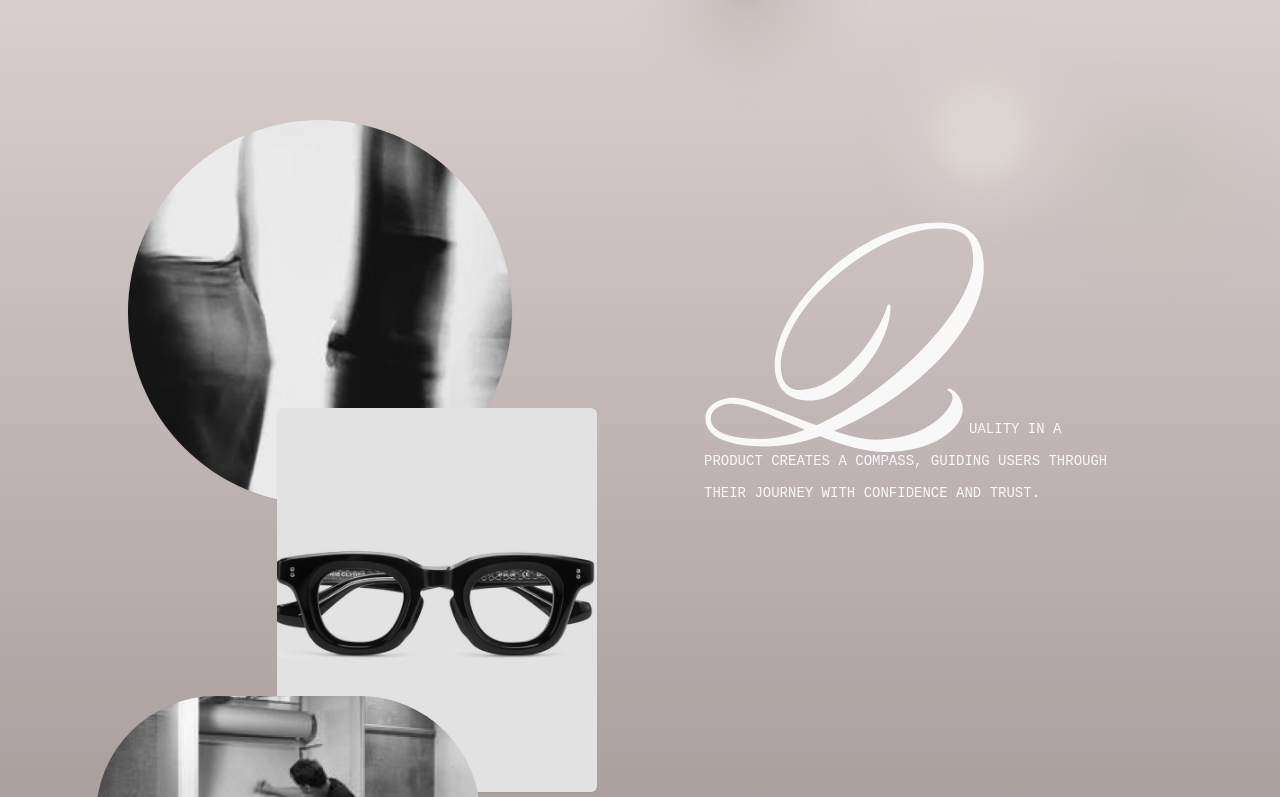
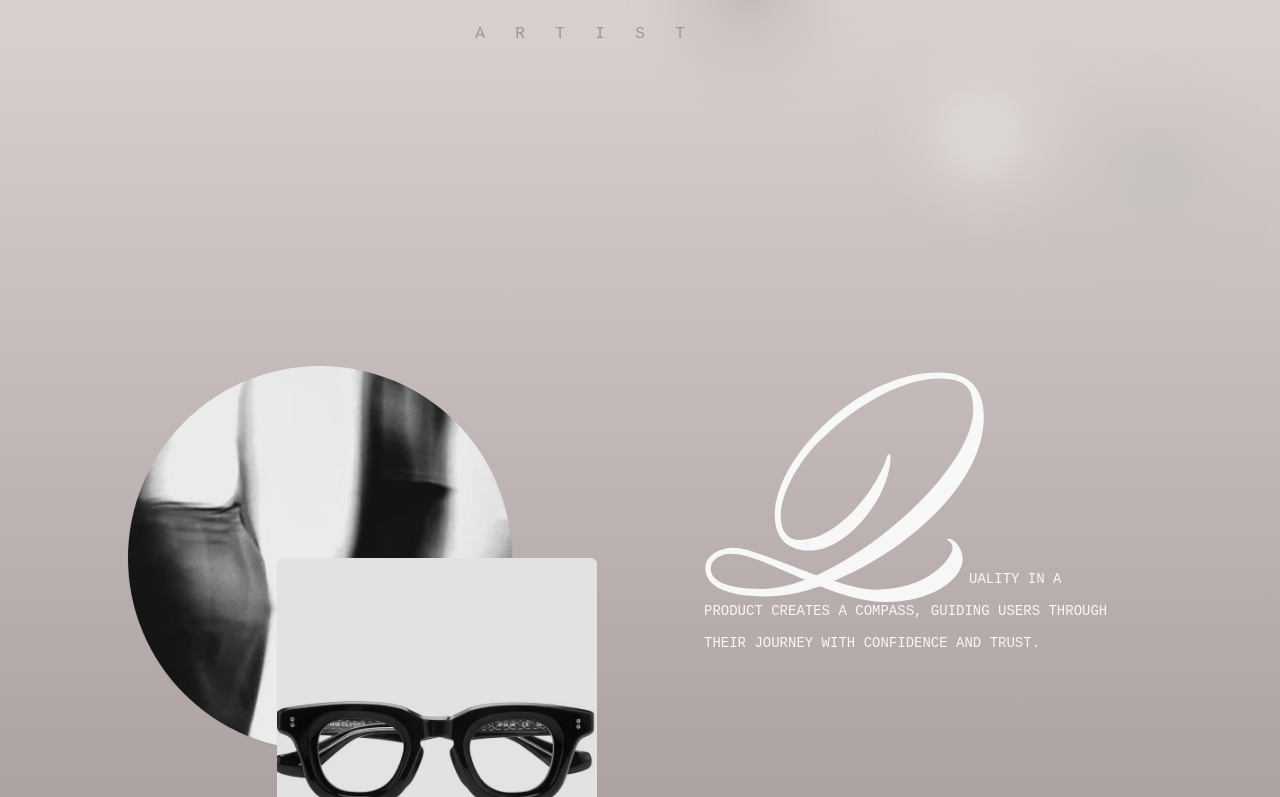
Before and after one commit to roycejwilliams/from-royce, a Next.js app: page /portfolio in a window 1280 px wide. Shown: the part 663-1460 px from the top of the page. Built offline with nearby package versions, Linux system fonts and the light colour scheme; no server answers.

Commit message:
bux fixes and updates

```diff
--- a/src/components/grid.tsx
+++ b/src/components/grid.tsx
@@ -150,7 +150,7 @@ const Grid = () => {
   return (
     <div
       ref={gridContainer}
-      className="w-full mx-auto p-24 flex flex-col  lg:flex-row justify-center gap-y-2 min-h-[100vh] "
+      className="w-full mx-auto p-24 flex flex-col  lg:flex-row justify-center gap-y-2 min-h-[100svh]  "
     >
       <div className="w-1/2 hidden relative xl:flex justify-center mt-24">
         {/* Mission */}
--- a/src/components/intro.tsx
+++ b/src/components/intro.tsx
@@ -46,7 +46,7 @@ function Intro() {
 
       {/* Crossword */}
      <div className="w-full h-[75vh]   z-50 flex justify-center items-center">
-      <div data-scroll data-scroll-speed="0.2" className="text-[#999898] font-anonymous text-xs md:text-base ">
+      <div data-scroll data-scroll-speed="0.2" className="text-[#999898] font-anonymous text-sm p-8 md:text-base ">
         <table className="table-auto w-full ">
           <tbody>
             <tr>
--- a/src/components/photoTransition.tsx
+++ b/src/components/photoTransition.tsx
@@ -61,7 +61,7 @@ const Photos = () => {
   return (
     <section
       ref={photosRef}
-      className="photos min-h-[100vh] relative  flex justify-center items-center w-full overflow-hidden"
+      className="photos min-h-[100svh]  relative  flex justify-center items-center w-full overflow-hidden"
     >
       {photos.map((photo, index) => (
         <div
--- a/src/pages/blog/index.tsx
+++ b/src/pages/blog/index.tsx
@@ -14,24 +14,13 @@ function Blog() {
 
    const backgroundRef = useRef<HTMLDivElement | null>(null);
 
-  useEffect(() => {
-      (async () => {
-        const LocomotiveScroll = (await import("locomotive-scroll")).default;
-
-        const scroll = new LocomotiveScroll({
-          el: document.querySelector("[data-scroll-container]") as HTMLElement,
-          smooth: true,
-          smartphone: {
-            smooth: false,
-          },
-          tablet: {
-            smooth: false,
-          },
-        } as unknown as ConstructorParameters<typeof LocomotiveScroll>[0]); // ✅ type-checked!
-
-        console.log(scroll);
-      })();
-    }, []);
+   useEffect(() => {
+    (async () => {
+      const LocomotiveScroll = (await import('locomotive-scroll')).default;
+      const locomotiveScroll = new LocomotiveScroll();
+      console.log(locomotiveScroll); // Logs the instance to the console
+    })();
+  }, []);
 
 
 
@@ -88,7 +77,7 @@ function Blog() {
         }, []);
 
   return (
-    <section data-scroll-container ref={backgroundRef} className="w-full gradient-bg-2 overflow-x-hidden">
+    <section  ref={backgroundRef} className="w-full gradient-bg-2 overflow-x-hidden">
       {typeof window !== "undefined" && window.innerWidth > 768 && (
       <svg >
         <defs>
--- a/src/pages/index.tsx
+++ b/src/pages/index.tsx
@@ -90,7 +90,9 @@ const Splash = () => {
   }, []);
 
   return (
-    <section ref={backgroundRef}   className="w-full overflow-hidden gradient-bg-3 flex justify-center items-center"
+<section
+  ref={backgroundRef}
+  className="w-full h-[100svh] overflow-hidden gradient-bg-3 flex justify-center items-center relative"
 >
       <svg>
         <defs>
@@ -119,16 +121,16 @@ const Splash = () => {
         <div className="interactive-3 hidden xl:block"></div>
       </div>
       {/* Logo / Action button */}
-      <div className="mx-auto flex flex-col z-50 justify-center items-center">
+      <div className="mx-auto flex flex-col z-50 absolute left-1/2 translate-x-[-50%] top-1/2 translate-y-[-50%] transform justify-center items-center">
       <Link
           scroll={false}
           href="/portfolio" >
         <Image
-          src="/images/from-royce-white.png"
+          src="/images/logo.svg"
           alt="from royce logo"
           width={75}
           height={75}
-          style={{ objectFit: "contain" }}
+          className="invert"
         />
         </Link>
       </div>
--- a/src/pages/portfolio/index.tsx
+++ b/src/pages/portfolio/index.tsx
@@ -16,20 +16,9 @@ const Portfolio = () => {
 
   useEffect(() => {
     (async () => {
-      const LocomotiveScroll = (await import("locomotive-scroll")).default;
-
-      const scroll = new LocomotiveScroll({
-        el: document.querySelector("[data-scroll-container]") as HTMLElement,
-        smooth: true,
-        smartphone: {
-          smooth: false,
-        },
-        tablet: {
-          smooth: false,
-        },
-      } as unknown as ConstructorParameters<typeof LocomotiveScroll>[0]); // ✅ type-checked!
-
-      console.log(scroll);
+      const LocomotiveScroll = (await import('locomotive-scroll')).default;
+      const locomotiveScroll = new LocomotiveScroll();
+      console.log(locomotiveScroll); // Logs the instance to the console
     })();
   }, []);
 
@@ -89,7 +78,7 @@ const Portfolio = () => {
 
 
   return (
-    <section data-scroll-container ref={backgroundRef} className="w-full gradient-bg overflow-x-hidden">
+    <section  ref={backgroundRef} className="w-full gradient-bg overflow-x-hidden">
       {typeof window !== "undefined" && window.innerWidth > 768 && (
       <svg >
         <defs>
--- a/src/styles/globals.css
+++ b/src/styles/globals.css
@@ -8,55 +8,31 @@
   position: absolute;
   top: 50%;
   left: 50%;
-  width: 100vw;
-  height: 100%;
+  width: 200vw;        /* Wider than screen */
+  height: 200vh;       /* Taller than screen */
+  transform: translate(-50%, -50%);
   display: flex;
   align-items: center;
   justify-content: center;
-  overflow: hidden;
-  z-index: 10;
-  transform: translate(-50%, -50%);
   pointer-events: none;
+  overflow: visible;
+  z-index: 5;
 }
-svg {
-  position: absolute;
-  height: 100%;
-  width: 2080px;
-  overflow: hidden;
+
+.svg-container svg {
+  width: 75%;
+  height: 75%;
+  object-fit: contain;
 }
 
 @media (max-width: 1024px) {
-  .svg-container {
-    height: 100vh;
-    width: 100vw;
-  }
-
-  svg {
-    min-width: 100vw; /* Ensures it fills the width */
-    min-height: 100vh; /* Ensures it fills the height */
-    width: 150vh;
-    height: 150vh;
+  .svg-container svg {
+    width: 100%;
+    height: 100%;
   }
 }
 
-@media (max-width: 768px) {
-  svg {
-    min-width: 100vw; /* Ensures it fills the width */
-    min-height: 100vh; /* Ensures it fills the height */
-    width: 150vh;
-    height: auto;
-  }
-}
 
-@media (max-width: 650px) {
-  svg {
-    min-width: 100vw; /* Ensures it fills the width */
-    height: 100vh; /* Ensures it fills the height */
-    width: 120vh;
-    height: auto;
-    top: -100px !important;
-  }
-}
 
 .photo {
   will-change: transform, opacity;
```
Also changed, not shown: firebase.json, public/images/logo.svg (added), 1 other file (tests, documents, lock files or other folders).
